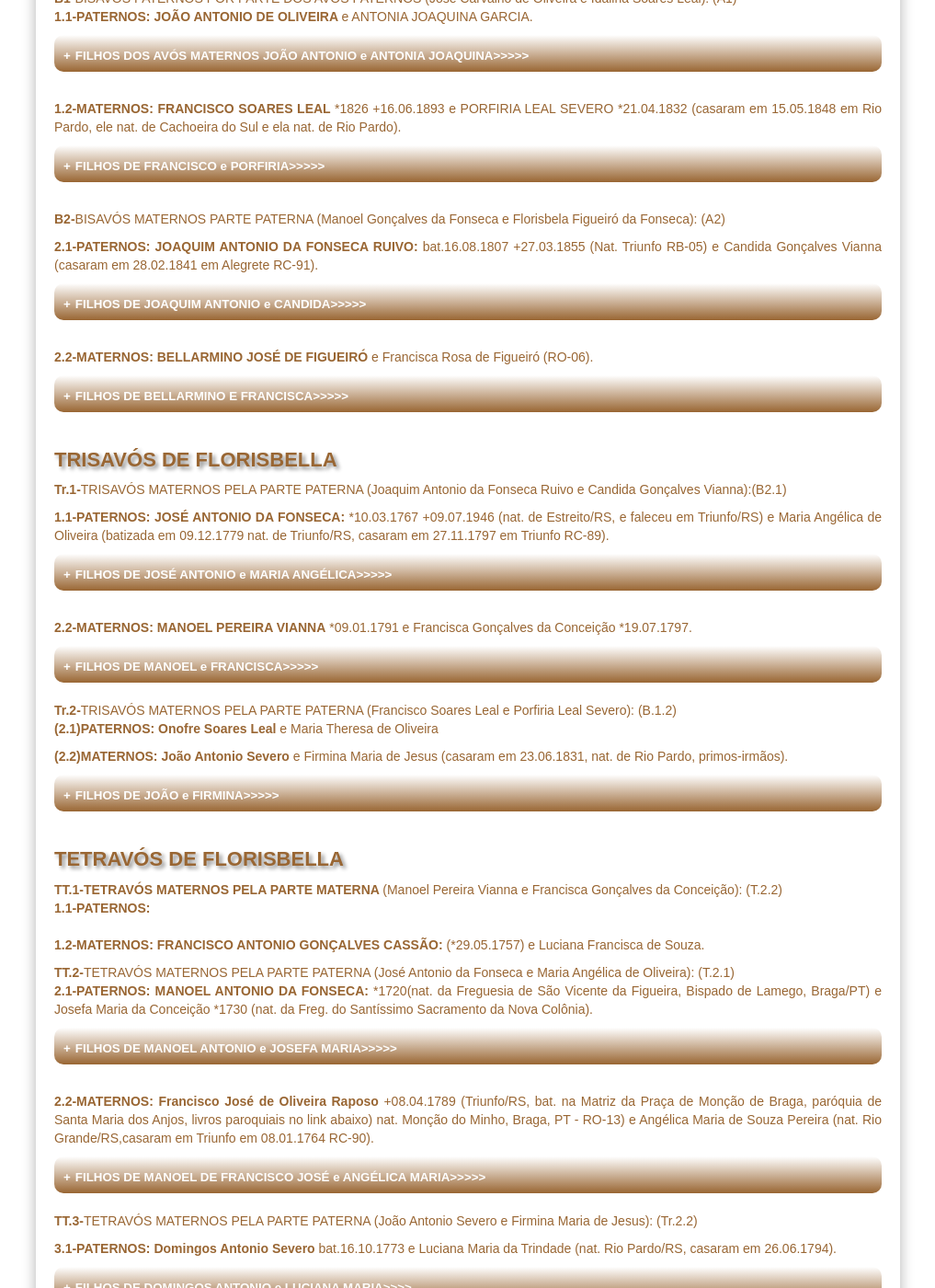
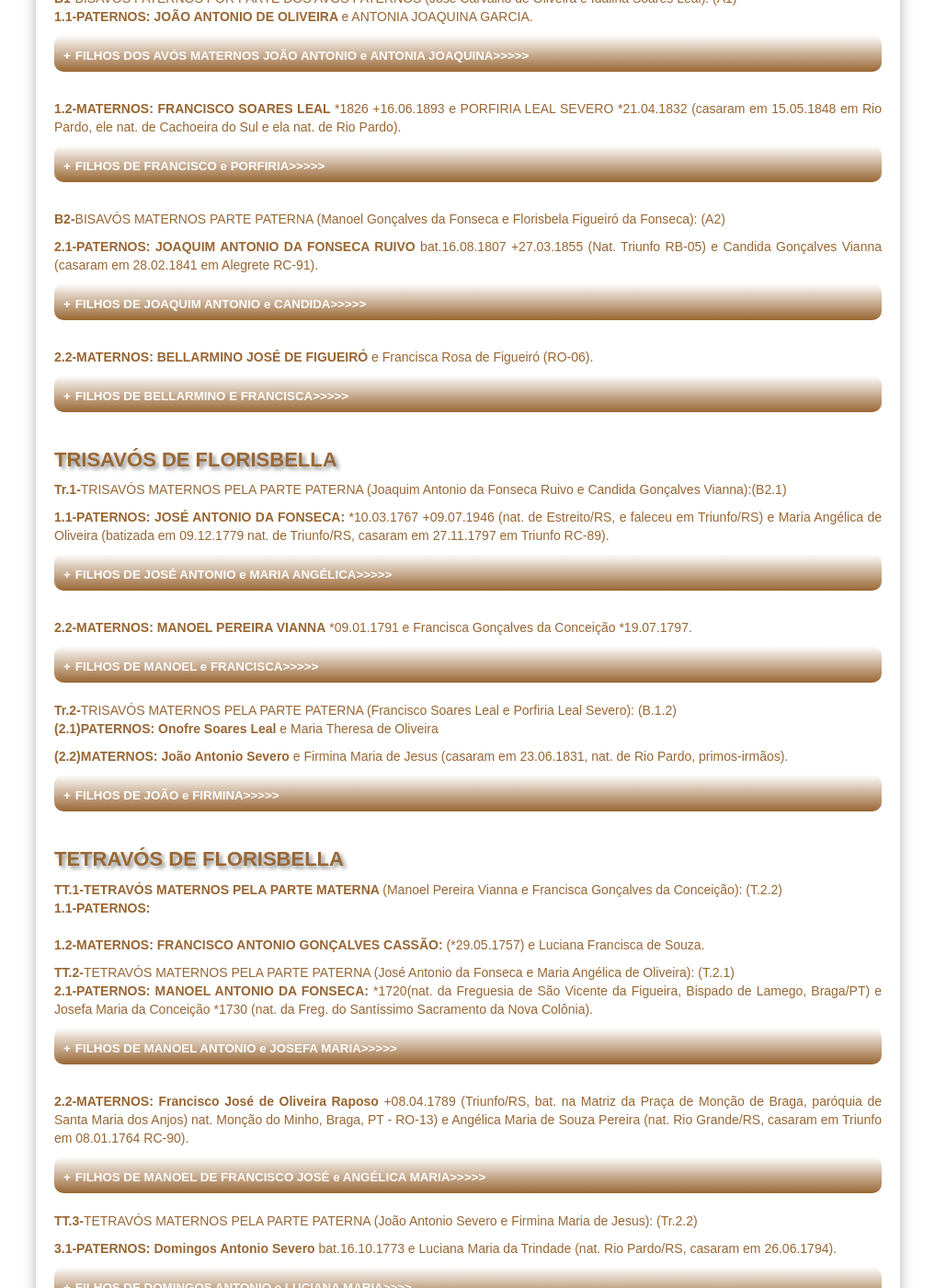
Before and after one commit to claudiovargas1955/claudiovargas1955.github.io, a Jekyll site: the page built from _pages/arvore-genealogica-de-costados-de-florisbella.html, in a window 1280 px wide and 1400 px high, scrolled down 973 px. Shown: the whole window at 92% size, without its empty margins (131-1148 px from the left). Built offline with Jekyll 4.4.1, drawn with Linux system fonts in a browser that asks for light colours; some web fonts are replaced.

Commit message:
Update arvore-genealogica-de-costados-de-florisbella.html

```diff
--- a/_pages/arvore-genealogica-de-costados-de-florisbella.html
+++ b/_pages/arvore-genealogica-de-costados-de-florisbella.html
@@ -610,7 +610,7 @@
  </details></p><br>
 
 <p><b>B2-</b>BISAVÓS MATERNOS PARTE PATERNA (Manoel Gonçalves da Fonseca e Florisbela Figueiró da Fonseca): (A2)<br/>
-<p><b>2.1-PATERNOS: JOAQUIM ANTONIO DA FONSECA RUIVO:</b> bat.16.08.1807 +27.03.1855 (Nat. Triunfo RB-05) e Candida Gonçalves Vianna
+<p><b>2.1-PATERNOS: JOAQUIM ANTONIO DA FONSECA RUIVO </b> bat.16.08.1807 +27.03.1855 (Nat. Triunfo RB-05) e Candida Gonçalves Vianna
 (casaram em 28.02.1841 em Alegrete RC-91).<p>
 
 <details> <summary><b>FILHOS DE JOAQUIM ANTONIO e CANDIDA>>>>></summary></b> <br/>
@@ -871,8 +871,8 @@
   </details></p><br>
 
 <p><b>2.2-MATERNOS: Francisco José de Oliveira Raposo</b> +08.04.1789 (Triunfo/RS, bat. na Matriz da Praça de Monção de Braga,
- paróquia de Santa Maria dos Anjos, livros paroquiais no link abaixo) nat. Monção do Minho, Braga, PT - RO-13) e Angélica Maria
- de Souza Pereira (nat. Rio Grande/RS,casaram em Triunfo em 08.01.1764 RC-90). <br>
+ paróquia de Santa Maria dos Anjos) nat. Monção do Minho, Braga, PT - RO-13) e Angélica Maria de Souza Pereira (nat. Rio Grande/RS,
+ casaram em Triunfo em 08.01.1764 RC-90). <br>
 <p><details><p><summary><b>FILHOS DE MANOEL DE FRANCISCO JOSÉ e ANGÉLICA MARIA>>>>></b></summary></p><br>
  <p><b>(2.2.1)Manuel Raposo: </b>*1765 (nat. Triunfo, RS).</br>
  <b>(2.2.2)Antonio de Oliveira Raposo: </b>*26.12.1767 (nat. de Triunfo, RS).</br>
```
